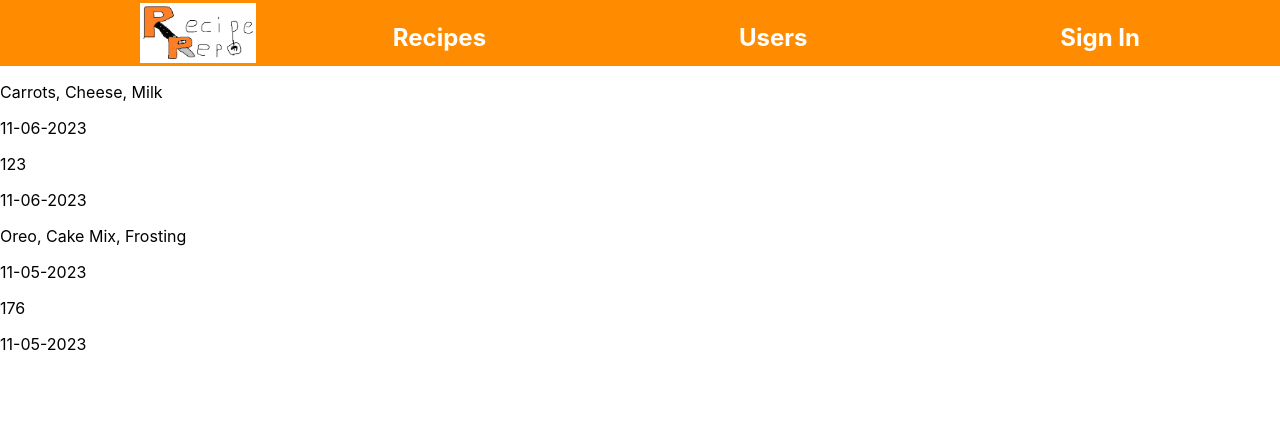
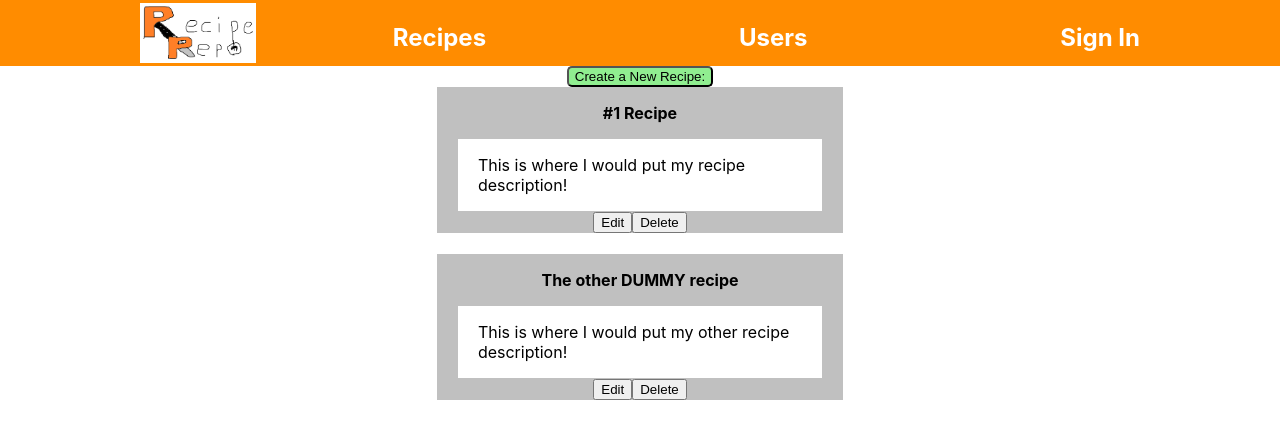
Before and after one commit to RockosBos/Recipe-Repo, a React (Create React App) app in the folder FRONTEND/recipe-repo/: page /recipes in a window 1280 px wide. Shown: the top 438 px of the page. Built offline with nearby package versions, Linux system fonts and the light colour scheme.

Commit message:
Recipe list added

```diff
--- /dev/null
+++ b/FRONTEND/recipe-repo/src/components/Hooks/useCreateRecipeModal.js
@@ -0,0 +1,21 @@
+import { useState } from "react";
+
+export default function useCreateRecipeModal() {
+  const [isOpen, setisOpen] = useState(false);
+
+  const toggle = () => {
+	if(!isOpen){
+		document.body.style.overflow = 'hidden';
+	}
+	else{
+		document.body.style.overflow = 'unSet';
+	}
+	window.scrollTo({top: 0});
+    setisOpen(!isOpen);
+  };
+
+  return {
+    isOpen,
+    toggle
+  };
+}
--- /dev/null
+++ b/FRONTEND/recipe-repo/src/components/Modals/CreateRecipeModal.css
@@ -0,0 +1,34 @@
+.overlay {
+	z-index: 9999;
+	width: 100vw;
+	height: 100vh;
+	position: absolute;
+	top: 0;
+	background: rgba(0, 0, 0, 0.7);
+	display: flex;
+	justify-content: center;
+	align-items: center;
+  }
+
+  .box {
+	display: block;
+	background: white;
+	width: 70%;
+	height: 70%;
+	padding: 1rem;
+	border-radius: 1rem;
+
+  }
+  .create-recipe-form{
+	display: flex;
+	flex-direction: column;
+	justify-content: center;
+	align-items: center;
+  }
+
+  .field{
+	display: flex;
+	flex-direction: column;
+	justify-content: center;
+	align-items: center;
+  }
--- /dev/null
+++ b/FRONTEND/recipe-repo/src/components/Modals/CreateRecipeModal.js
@@ -0,0 +1,44 @@
+import React, { Component } from 'react'
+import "./CreateRecipeModal.css"
+
+const ModalData = {
+	isOpen: Boolean,
+	toggle: () => {},
+
+}
+
+const onSubmit = async (event) => {
+	event.preventDefault();
+}
+
+const CreateRecipeModal = (props) => {
+
+	return(
+		<>
+			{props.isOpen && (
+				<div className="overlay">
+					<div className="box">
+						<form className="create-recipe-form" onSubmit={onSubmit}>
+							<h1>Please Enter Your Recipe:</h1>
+
+							<div className="field">
+								<label htmlFor="title">Recipe Title:</label>
+								<input id="title" />
+							</div>
+							<div className="field">
+								<label htmlFor="desc">Recipe Description:</label>
+								<textarea name="desc" id="desc"/>
+							</div>
+							<div>
+								<button>Create</button>
+								<button onClick={props.toggle}>Cancel</button>
+							</div>
+						</form>
+					</div>
+				</div>
+			)}
+		</>
+	)
+}
+
+export default CreateRecipeModal;
--- a/FRONTEND/recipe-repo/src/components/Recipes.css
+++ b/FRONTEND/recipe-repo/src/components/Recipes.css
@@ -0,0 +1,24 @@
+.card-buttons{
+	height: 10%;
+}
+
+.card{
+	display: flex;
+	justify-content: center;
+	align-items: center;
+	flex-direction: column;
+	background-color: silver;
+	margin-bottom: 5%;
+}
+
+.card-title{
+	font-weight: bold;
+}
+
+.card-content{
+	background-color: white;
+	margin-left: 5%;
+	margin-right: 5%;
+	padding-left: 5%;
+	padding-right: 5%;
+}
--- a/FRONTEND/recipe-repo/src/components/Recipes.js
+++ b/FRONTEND/recipe-repo/src/components/Recipes.js
@@ -1,36 +1,65 @@
-import React, { Component } from 'react'
+import React, { Component, useEffect, useState } from 'react'
+import Recipe from '../pages/Recipe';
+import "./Recipes.css"
 
 export default function Recipes() {
 
 	const Recipe = {
-		Ingredients: String,
-		Directions: String,
-		creatorID: String,
-		PostDate: Date,
+		email: String,
+		recipeTitle: String,
+		recipeDescription: String
 	};
 
 	const DUMMY_RECIPES = [
 		{
-			Ingredients: "Carrots, Cheese, Milk",
-			Directions: "Mix together for 5 minutes",
-			creatorID: 123,
-			PostDate: "11-06-2023",
+			email: "TestEmail@email.com",
+			recipeTitle: "#1 Recipe",
+			recipeDescription: "This is where I would put my recipe description!",
 		},
 		{
-			Ingredients: "Oreo, Cake Mix, Frosting",
-			Directions: "Bake for 30 Minutes",
-			creatorID: 176,
-			PostDate: "11-05-2023",
+			email: "AnotherTestEmail@email.com",
+			recipeTitle: "The other DUMMY recipe",
+			recipeDescription: "This is where I would put my other recipe description!",
 		}
 	];
+
+	//const [result, setResult] = useState<Recipe[]>([]);
+	//const [recipeData, setRecipeData] = useState<Recipe>();
+
+	useEffect(() => {
+		const api = async () => {
+			const data = await fetch("", {method:"GET"})
+			const json = await data.json();
+			console.log(json);
+			setResult(json);
+		}
+	});
+
+	async function openEditRecipeModal(event, recipe){
+		event.preventDefault();
+
+	}
+
+	async function deleteRecipe(event){
+		event.preventDefault();
+		//const deleteId = event.currentTarget.parentElement.parentElement.childNodes[0].childNodes[0].childNodes[0].nodeValue;
+
+	}
+
 
 	const loadedRecipes = DUMMY_RECIPES.map(Recipe => {
 		return(
 			<div className='card'>
-				<p>{Recipe.Ingredients}</p>
-				<p>{Recipe.PostDate}</p>
-				<p>{Recipe.creatorID}</p>
-				<p>{Recipe.PostDate}</p>
+				<div className='card-title'>
+					<p>{Recipe.recipeTitle}</p>
+				</div>
+				<div className='card-content'>
+					<p>{Recipe.recipeDescription}</p>
+				</div>
+				<div className='card-buttons'>
+					<button className='edit-button' onClick={{}}>Edit</button>
+					<button className='delete-button' onClick={{deleteRecipe}}>Delete</button>
+				</div>
 			</div>
 		);
 	});
--- /dev/null
+++ b/FRONTEND/recipe-repo/src/pages/Recipe.css
@@ -0,0 +1,13 @@
+.recipes{
+	display: flex;
+  	justify-content: center;
+}
+
+.create-recipe-button{
+	background-color: lightgreen;
+	border-radius: 5px;
+}
+.create-recipe-button-div{
+	display: flex;
+	justify-content: center;
+}
--- a/FRONTEND/recipe-repo/src/pages/Recipe.js
+++ b/FRONTEND/recipe-repo/src/pages/Recipe.js
@@ -1,12 +1,21 @@
 import React, { Component } from 'react'
 import Recipes from "../components/Recipes"
+import "./Recipe.css"
+import CreateRecipeModal from '../components/Modals/CreateRecipeModal'
+import useCreateRecipeModal from '../components/Hooks/useCreateRecipeModal'
 
-export default class Recipe extends Component {
-  render() {
-    return (
-      	<div className='recipes'>
-			<Recipes />
-	  	</div>
-    )
-  }
+export default function Recipe(){
+	const {isOpen, toggle} = useCreateRecipeModal();
+
+	return (
+		<div>
+			<div className='create-recipe-button-div'>
+				<button onClick={toggle} className='create-recipe-button'>Create a New Recipe:</button>
+			</div>
+			<CreateRecipeModal isOpen={isOpen} toggle={toggle}/>
+			<div className='recipes'>
+				<Recipes />
+			</div>
+		</div>
+	)
 }
```
